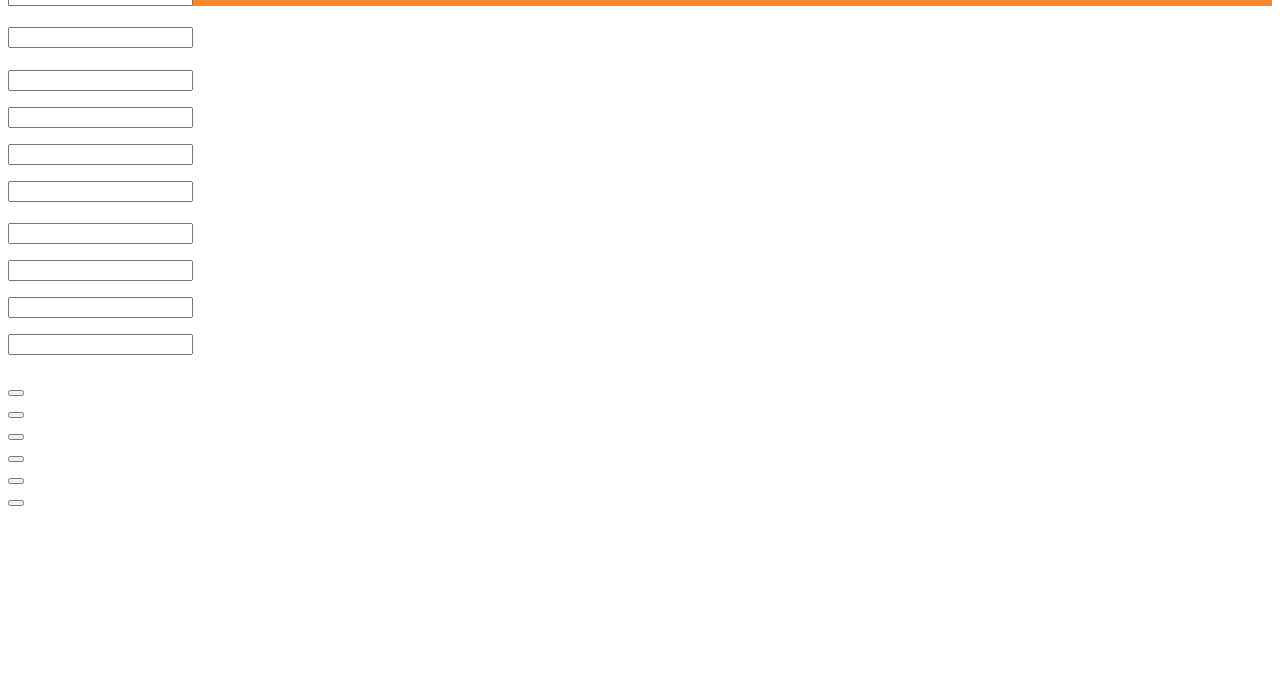
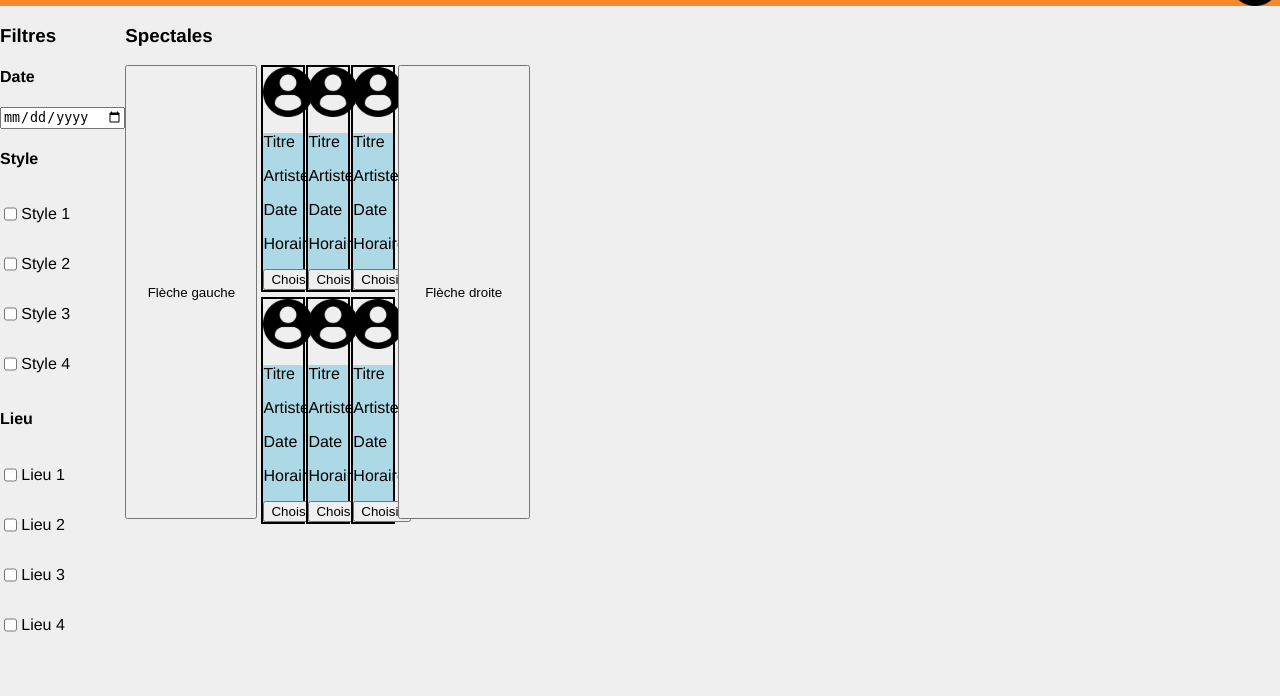
Before and after one commit to JulesSteelandt/NRV.net, a PHP site: page /public/html/page_accueil.html in a window 1280 px wide. Shown: the part 104-800 px from the top of the page. Run offline with PHP 8.4, Linux system fonts and the light colour scheme; style sheets or scripts are compiled from the project's sources.

Commit message:
ajout de la grille des articles

```diff
--- a/web/public/html/page_accueil.html
+++ b/web/public/html/page_accueil.html
@@ -7,152 +7,139 @@
     <body>
         <header>
             <div>
-                <img src="../logo/logo.png">
+                <img src="../images/logo.png">
                 <h3>Nancy Rock Vibration</h3>
             </div>
             <div>
                 <div>
-                    <button>
-
-                    </button>
-                    <img>
+                    <button>Connexion</button>
+                    <img src="../images/user.png">
                 </div>
                 <div>
-                    <input>
-                    <img>
+                    <input type="text">
+                    <img src="../images/shop.png">
                 </div>
             </div>
         </header>
         <section>
             <div>
-                <h3>
-
-                </h3>
+                <h3>Filtres</h3>
                 <div>
-                    <h4>
-
-                    </h4>
-                    <div>
-                        <input>
-                        <img>
-                    </div>
+                    <h4>Date</h4>
+                    <input type="date">
                 </div>
                 <div>
-                    <h4>
-
-                    </h4>
+                    <h4>Style</h4>
                     <div>
                         <div>
-                            <input>
-                            <p></p>
+                            <input type="checkbox">
+                            <p>Style 1</p>
                         </div>
                         <div>
-                            <input>
-                            <p></p>
+                            <input type="checkbox">
+                            <p>Style 2</p>
                         </div>
                         <div>
-                            <input>
-                            <p></p>
+                            <input type="checkbox">
+                            <p>Style 3</p>
                         </div>
                         <div>
-                            <input>
-                            <p></p>
+                            <input type="checkbox">
+                            <p>Style 4</p>
                         </div>
                     </div>
                 </div>
                 <div>
-                    <h4>
-
-                    </h4>
+                    <h4>Lieu</h4>
                     <div>
                         <div>
-                            <input>
-                            <p></p>
+                            <input type="checkbox">
+                            <p>Lieu 1</p>
                         </div>
                         <div>
-                            <input>
-                            <p></p>
+                            <input type="checkbox">
+                            <p>Lieu 2</p>
                         </div>
                         <div>
-                            <input>
-                            <p></p>
+                            <input type="checkbox">
+                            <p>Lieu 3</p>
                         </div>
                         <div>
-                            <input>
-                            <p></p>
+                            <input type="checkbox">
+                            <p>Lieu 4</p>
                         </div>
                     </div>
                 </div>
             </div>
             <div>
                 <h3>
-
+                    Spectales
                 </h3>
                 <div>
-                    <i></i>
+                    <button>Flèche gauche</button>
                     <div>
                         <article>
-                            <img>
+                            <img src="../images/user.png">
                             <div>
-                                <p></p>
-                                <p></p>
-                                <p></p>
-                                <p></p>
-                                <button></button>
+                                <p>Titre</p>
+                                <p>Artiste(s)</p>
+                                <p>Date</p>
+                                <p>Horaire</p>
+                                <button>Choisir</button>
                             </div>
                         </article>
                         <article>
-                            <img>
+                            <img src="../images/user.png">
                             <div>
-                                <p></p>
-                                <p></p>
-                                <p></p>
-                                <p></p>
-                                <button></button>
+                                <p>Titre</p>
+                                <p>Artiste(s)</p>
+                                <p>Date</p>
+                                <p>Horaire</p>
+                                <button>Choisir</button>
                             </div>
                         </article>
                         <article>
-                            <img>
+                            <img src="../images/user.png">
                             <div>
-                                <p></p>
-                                <p></p>
-                                <p></p>
-                                <p></p>
-                                <button></button>
+                                <p>Titre</p>
+                                <p>Artiste(s)</p>
+                                <p>Date</p>
+                                <p>Horaire</p>
+                                <button>Choisir</button>
                             </div>
                         </article>
                         <article>
-                            <img>
+                            <img src="../images/user.png">
                             <div>
-                                <p></p>
-                                <p></p>
-                                <p></p>
-                                <p></p>
-                                <button></button>
+                                <p>Titre</p>
+                                <p>Artiste(s)</p>
+                                <p>Date</p>
+                                <p>Horaire</p>
+                                <button>Choisir</button>
                             </div>
                         </article>
                         <article>
-                            <img>
+                            <img src="../images/user.png">
                             <div>
-                                <p></p>
-                                <p></p>
-                                <p></p>
-                                <p></p>
-                                <button></button>
+                                <p>Titre</p>
+                                <p>Artiste(s)</p>
+                                <p>Date</p>
+                                <p>Horaire</p>
+                                <button>Choisir</button>
                             </div>
                         </article>
                         <article>
-                            <img>
+                            <img src="../images/user.png">
                             <div>
-                                <p></p>
-                                <p></p>
-                                <p></p>
-                                <p></p>
-                                <button></button>
+                                <p>Titre</p>
+                                <p>Artiste(s)</p>
+                                <p>Date</p>
+                                <p>Horaire</p>
+                                <button>Choisir</button>
                             </div>
                         </article>
                     </div>
-                    <i></i>
+                    <button>Flèche droite</button>
                 </div>
             </div>
         </section>
--- a/web/public/scss/page_accueil.scss
+++ b/web/public/scss/page_accueil.scss
@@ -1,6 +1,10 @@
+@import "_reset";
+
 body {
   header {
     background-color: #F8882D;
+    display: flex;
+    justify-content: space-between;
     div:nth-child(1) {
       display: flex;
       flex-direction: row;
@@ -9,7 +13,85 @@ body {
       }
     }
     div:nth-child(2) {
+      img {
+        width: 50px;
+      }
+      div:nth-child(1) {
+        display: flex;
+        justify-content: end;
+        button {
+          height: 20px;
+        }
+      }
+      div:nth-child(2) {
+        margin-top: 10px;
+        display: flex;
+        justify-content: center;
+        input {
+          height: 20px;
+        }
+      }
+    }
+  }
+  section {
+    display: flex;
+    flex-direction: row;
+    div:nth-child(1) {
+      h3 {
 
+      }
+      &>div {
+        h4 {
+
+        }
+        &>div {
+          @for $i from 1 through 4 {
+            div:nth-child(#{$i}) {
+              display: flex;
+              flex-direction: row;
+              input {
+
+              }
+              p {
+
+              }
+            }
+          }
+        }
+      }
+    }
+
+    div:nth-child(2) {
+      h3 {
+
+      }
+      &>div {
+        display: grid;
+        grid-template-columns: 33% 33% 33%;
+        grid-gap: 1%;
+        //background-color: red;
+        width: 100%;
+
+        @for $i from 1 through 6 {
+          article:nth-child(#{$i}) {
+            border: solid black 2px;
+            img {
+              width: 50px;
+            }
+            &>div {
+              background-color: lightblue;
+              @for $j from 1 through 4 {
+                p:nth-child(#{$j}) {
+
+                }
+              }
+              button {
+
+              }
+            }
+          }
+        }
+      }
     }
   }
 }
```
